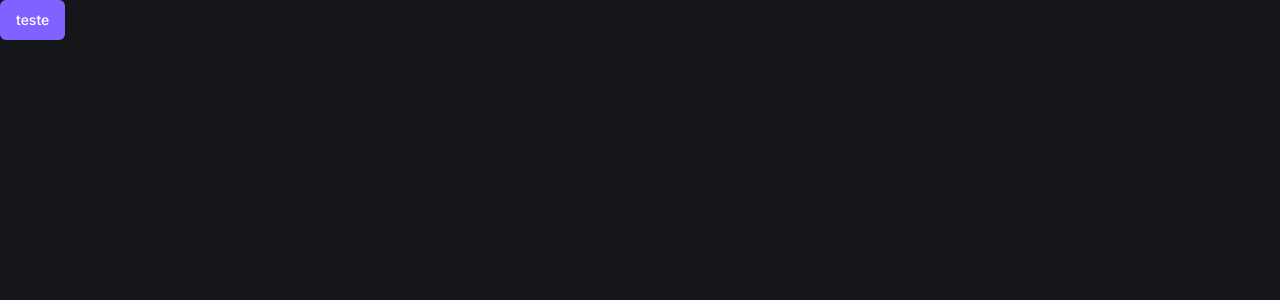
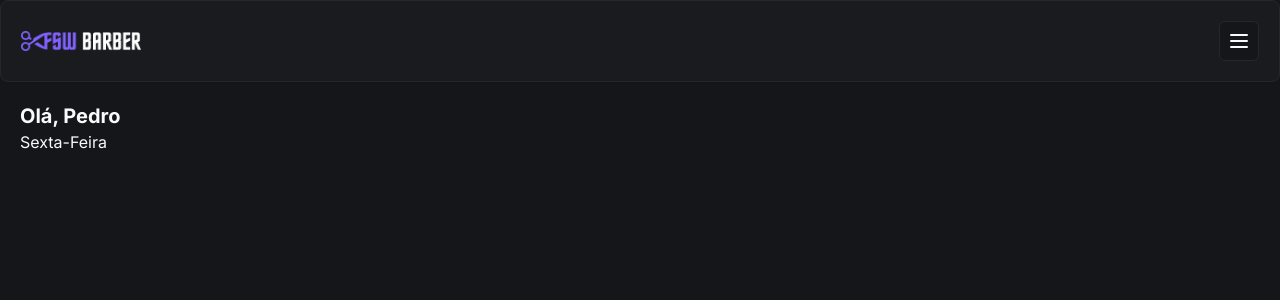
Before and after one commit to Pedrin081/barbernew, a Next.js app: page / in a window 1280 px wide. Shown: the top 300 px of the page. Built offline with nearby package versions, Linux system fonts and the light colour scheme.

Commit message:
Inicio tela inicial

```diff
--- /dev/null
+++ b/app/_components/header.tsx
@@ -0,0 +1,20 @@
+import { Card, CardContent } from "./ui/card";
+import Image from "next/image";
+import { Button } from './ui/button';
+import { MenuIcon } from "lucide-react";
+
+
+const Header = () => {
+    return (
+        <Card>
+            <CardContent className=" p-5 flex flex-row items-center justify-between">
+                <Image alt="Fsw barber" src="/Logo.png" height={18} width={120} />
+                <Button size="icon" variant="outline">
+                    <MenuIcon></MenuIcon>
+                </Button>
+            </CardContent>
+        </Card>
+     );
+}
+
+export default Header;
--- a/app/_components/ui/button.tsx
+++ b/app/_components/ui/button.tsx
@@ -30,7 +30,7 @@
       variant: "default",
       size: "default",
     },
-  },
+  }
 )
 
 export interface ButtonProps
@@ -49,7 +49,7 @@
         {...props}
       />
     )
-  },
+  }
 )
 Button.displayName = "Button"
 
--- /dev/null
+++ b/app/_components/ui/card.tsx
@@ -0,0 +1,79 @@
+import * as React from "react"
+
+import { cn } from "@/app/_lib/utils"
+
+const Card = React.forwardRef<
+  HTMLDivElement,
+  React.HTMLAttributes<HTMLDivElement>
+>(({ className, ...props }, ref) => (
+  <div
+    ref={ref}
+    className={cn(
+      "rounded-lg border bg-card text-card-foreground shadow-sm",
+      className
+    )}
+    {...props}
+  />
+))
+Card.displayName = "Card"
+
+const CardHeader = React.forwardRef<
+  HTMLDivElement,
+  React.HTMLAttributes<HTMLDivElement>
+>(({ className, ...props }, ref) => (
+  <div
+    ref={ref}
+    className={cn("flex flex-col space-y-1.5 p-6", className)}
+    {...props}
+  />
+))
+CardHeader.displayName = "CardHeader"
+
+const CardTitle = React.forwardRef<
+  HTMLParagraphElement,
+  React.HTMLAttributes<HTMLHeadingElement>
+>(({ className, ...props }, ref) => (
+  <h3
+    ref={ref}
+    className={cn(
+      "text-2xl font-semibold leading-none tracking-tight",
+      className
+    )}
+    {...props}
+  />
+))
+CardTitle.displayName = "CardTitle"
+
+const CardDescription = React.forwardRef<
+  HTMLParagraphElement,
+  React.HTMLAttributes<HTMLParagraphElement>
+>(({ className, ...props }, ref) => (
+  <p
+    ref={ref}
+    className={cn("text-sm text-muted-foreground", className)}
+    {...props}
+  />
+))
+CardDescription.displayName = "CardDescription"
+
+const CardContent = React.forwardRef<
+  HTMLDivElement,
+  React.HTMLAttributes<HTMLDivElement>
+>(({ className, ...props }, ref) => (
+  <div ref={ref} className={cn("p-6 pt-0", className)} {...props} />
+))
+CardContent.displayName = "CardContent"
+
+const CardFooter = React.forwardRef<
+  HTMLDivElement,
+  React.HTMLAttributes<HTMLDivElement>
+>(({ className, ...props }, ref) => (
+  <div
+    ref={ref}
+    className={cn("flex items-center p-6 pt-0", className)}
+    {...props}
+  />
+))
+CardFooter.displayName = "CardFooter"
+
+export { Card, CardHeader, CardFooter, CardTitle, CardDescription, CardContent }
--- a/app/about/page.tsx
+++ /dev/null
@@ -1,10 +0,0 @@
-"use client";
-
-import { useState } from "react";
-
-const About = () => {
-    const [] = useState();
-    return <h1 className="text-emerald-950">About</h1>
-}
-
-export default About;
--- a/app/page.tsx
+++ b/app/page.tsx
@@ -1,7 +1,16 @@
-import { Button } from "./_components/ui/button"
+import Header from './_components/header';
 
 const Home = () => {
-  return <Button>teste</Button>
+
+  return <div>
+    <Header />
+    <div className='p-5'>
+    <h2 className='text-xl font-bold'>Olá, Pedro</h2>
+    <p>Sexta-Feira</p>
+    </div>
+
+  </div>
+
 }
 
 export default Home
```
Also changed, not shown: public/Logo.png (added), 1 other file (tests, documents, lock files or other folders).
